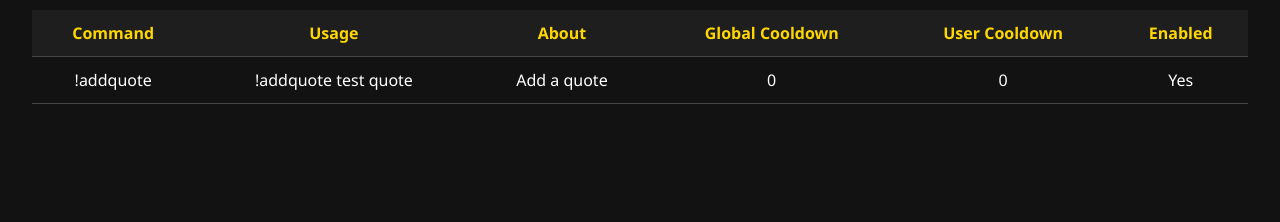
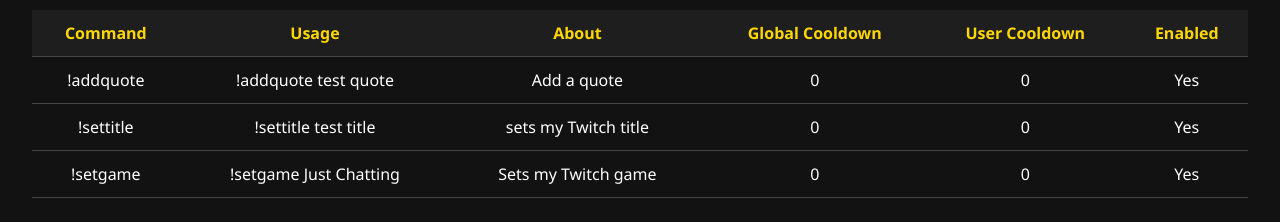
Before and after one commit to ImNotZacharyyy/imnotzacharyyy.github.io, a plain HTML site: page modcommands.html in a window 1280 px wide. Shown: the part 118-340 px from the top of the page. Drawn offline with Linux system fonts and the light colour scheme.

Commit message:
more commands

```diff
--- a/modcommands.html
+++ b/modcommands.html
@@ -77,6 +77,8 @@
     </thead>
     <tbody>
     <tr><td>!addquote</td><td>!addquote test quote</td><td>Add a quote</td><td>0</td><td>0</td><td>Yes</td></tr>
+    <tr><td>!settitle</td><td>!settitle test title</td><td>sets my Twitch title</td><td>0</td><td>0</td><td>Yes</td></tr>
+    <tr><td>!setgame</td><td>!setgame Just Chatting</td><td>Sets my Twitch game</td><td>0</td><td>0</td><td>Yes</td></tr>
     </tbody>
 </table>
 
```
